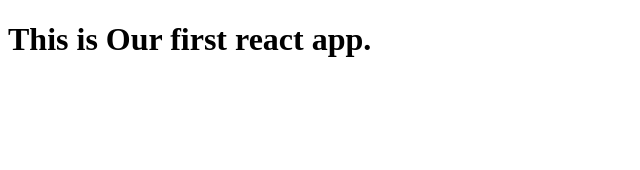
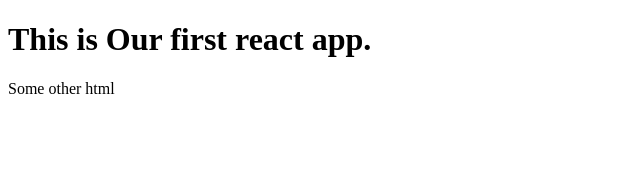
Before and after one commit to Amit-1998/DEV_PP_11, a React (Create React App) app in the folder Module3/React/demo/: page / in a window 1280 px wide. Shown: the top 170 px of the page, without its empty margins (0-640 px from the left). Built offline with nearby package versions, Linux system fonts and the light colour scheme.

Commit message:
App Component ke baare mein sikha

```diff
--- a/Module3/React/demo/src/App.js
+++ b/Module3/React/demo/src/App.js
@@ -2,10 +2,17 @@
   return (
     <div >
          <h1>This is Our first react app.</h1>
+         <p>Some other html</p>
     </div>
   );
 };
 
 export default App;
 
+// by Convention => component ka name(App) and file ka name(App.js) same hota hai
+// react enforces us ki jo component ka name hai vo Capital Letter se Start ho
+
 // ye App pura ek Component hai jo yha se export kar rkha hai
+// ye App ek functional component hai kuki ismein ek arrow function hai
+// Note :
+// => Functional Component jo bhi chis return karta hai vo chis UI par shown hoti hai
```
